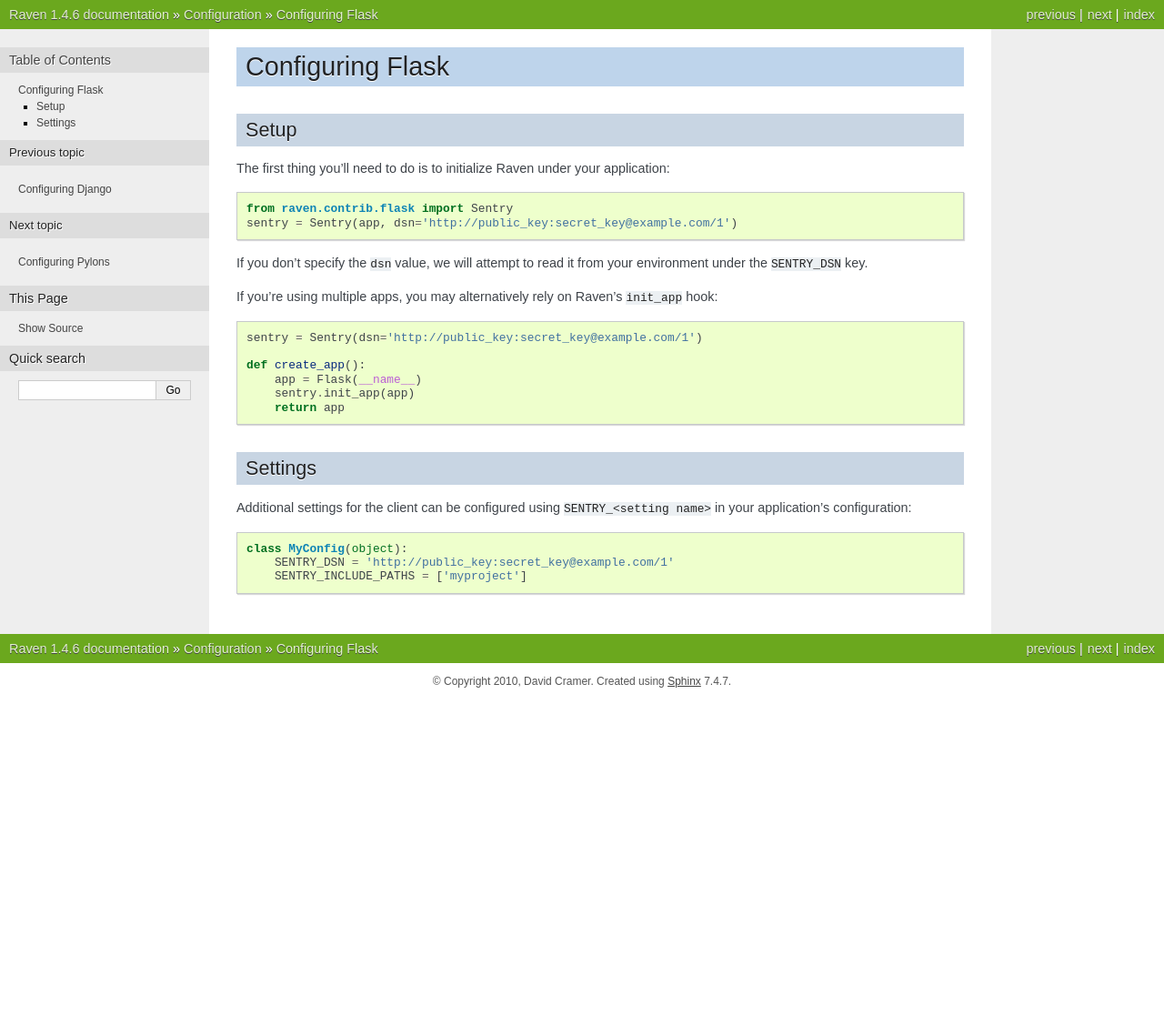
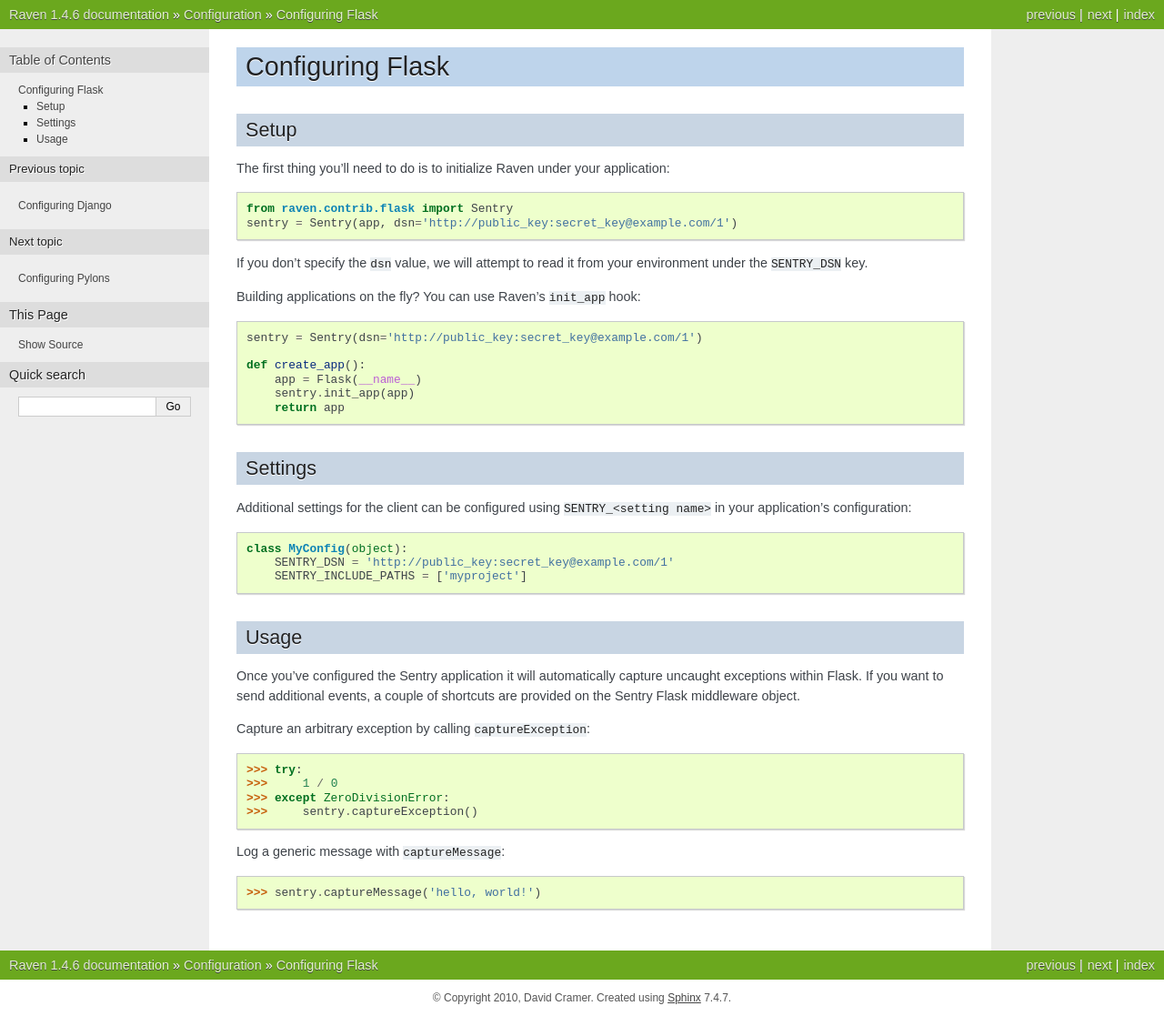
Before and after one commit to JohnFredok/apm-agent-python, a Sphinx documentation site: the page built from docs/config/flask.rst, in a window 1280 px wide. Shown: the whole page at 91% size. Built offline with Sphinx 7.4.7, drawn with Linux system fonts in a browser that asks for light colours; before the commit the page ends 900 px from its top, so only the background shows below that.

Commit message:
Improving the Flask integration

```diff
--- a/docs/config/flask.rst
+++ b/docs/config/flask.rst
@@ -12,7 +12,7 @@
 If you don't specify the ``dsn`` value, we will attempt to read it from your environment under
 the ``SENTRY_DSN`` key.
 
-If you're using multiple apps, you may alternatively rely on Raven's ``init_app`` hook::
+Building applications on the fly? You can use Raven's ``init_app`` hook::
 
     sentry = Sentry(dsn='http://public_key:secret_key@example.com/1')
 
@@ -29,3 +29,20 @@
     class MyConfig(object):
         SENTRY_DSN = 'http://public_key:secret_key@example.com/1'
         SENTRY_INCLUDE_PATHS = ['myproject']
+
+Usage
+-----
+
+Once you've configured the Sentry application it will automatically capture uncaught exceptions within Flask. If you
+want to send additional events, a couple of shortcuts are provided on the Sentry Flask middleware object.
+
+Capture an arbitrary exception by calling ``captureException``::
+
+    >>> try:
+    >>>     1 / 0
+    >>> except ZeroDivisionError:
+    >>>     sentry.captureException()
+
+Log a generic message with ``captureMessage``::
+
+    >>> sentry.captureMessage('hello, world!')
```
Also changed, not shown: 1 other file.
